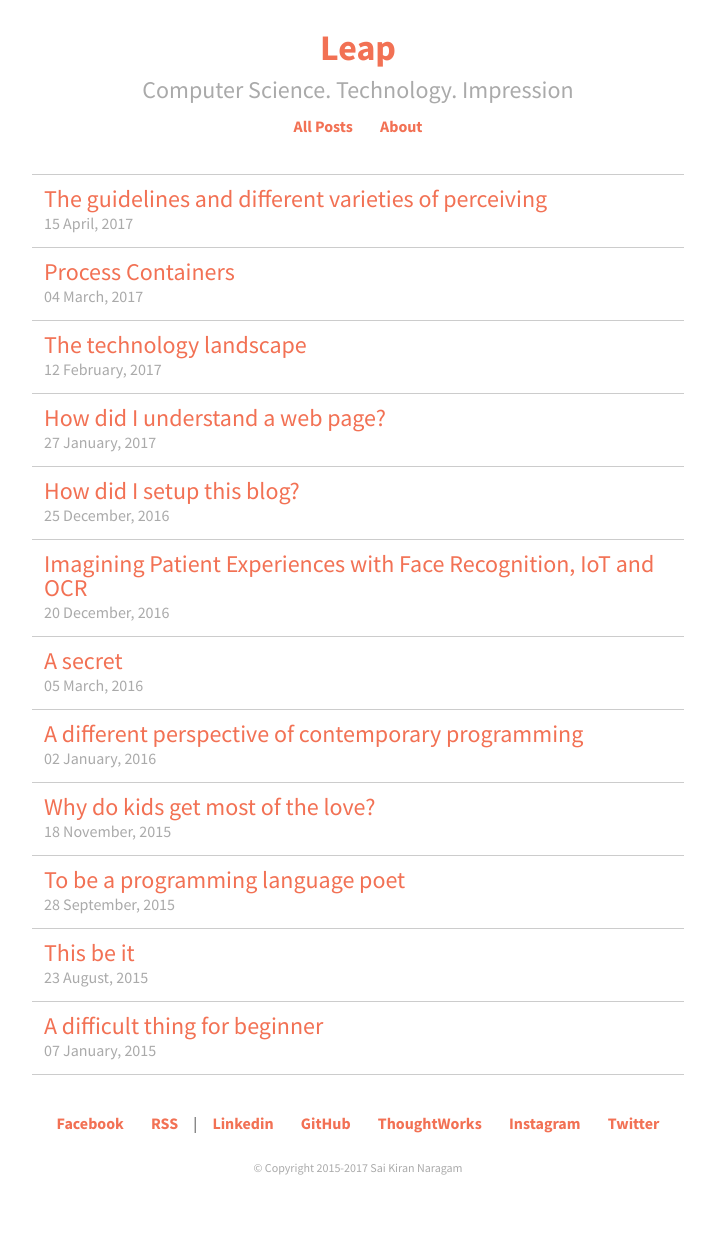
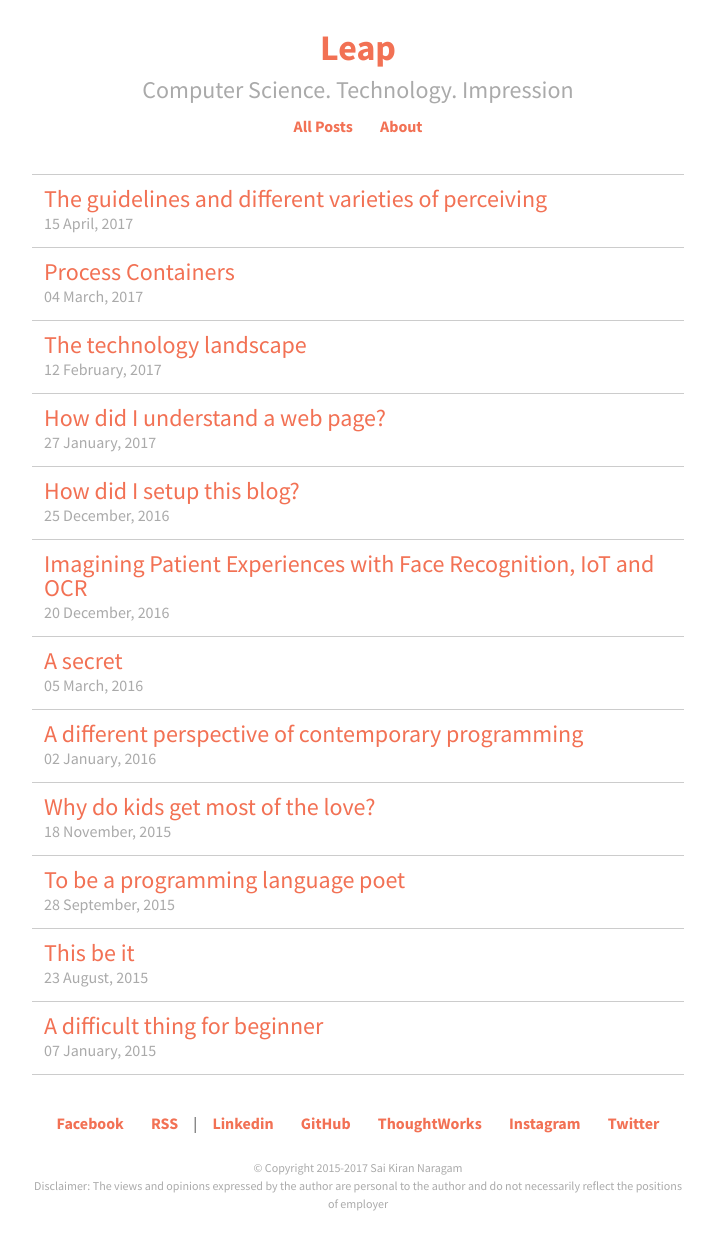
Before and after one commit to nsaikiran/impression, a Jekyll site: the page built from index.html, in a window 1280 px wide. Shown: the whole page, without its empty margins (282-997 px from the left). Built offline with Jekyll 4.4.1, drawn with Linux system fonts in a browser that asks for light colours; before the commit the page ends 1201 px from its top, so only the background shows below that.

Commit message:
Adds disclaimer

```diff
--- a/_includes/footer.html
+++ b/_includes/footer.html
@@ -23,4 +23,6 @@
     </li>
   </ul>
   <p class="footer--copyright">© Copyright 2015-2017 Sai Kiran Naragam</p>
+  <p class="footer--copyright">Disclaimer: The views and opinions expressed
+    by the author are personal to the author and do not necessarily reflect the positions of employer</p>
 </footer>
```
